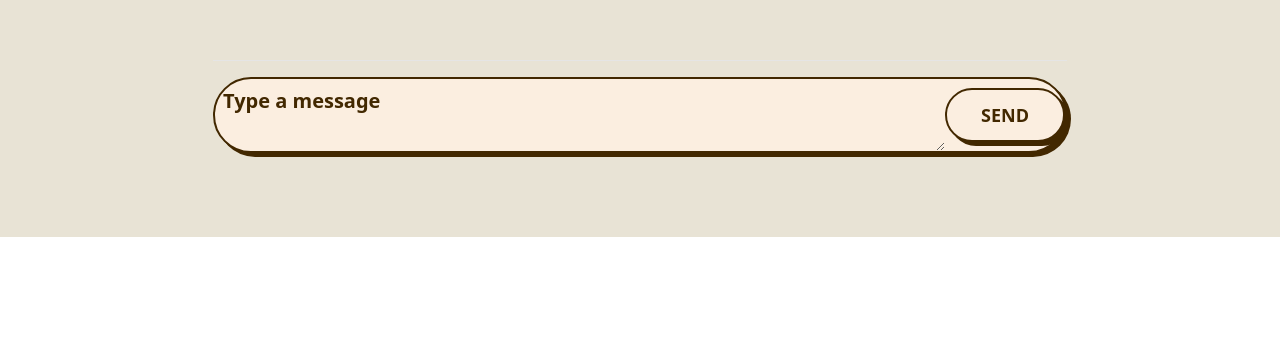
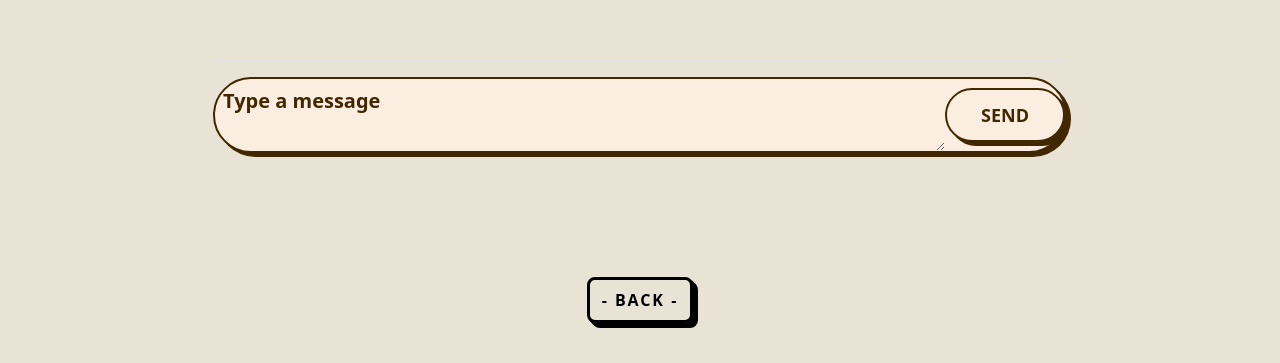
Before and after one commit to ramdhannassyirah/PortfolioV2.0, a Nuxt app: page /chatRoom in a window 1280 px wide. Shown: the part 651-1014 px from the top of the page. Before the commit the page ends 888 px from the top, so only its background shows below. Built offline with nearby package versions, Linux system fonts and the light colour scheme; no server answers; the database is empty; a web font is replaced by a local one.

Commit message:
chatroom

```diff
--- a/components/buttonBar.vue
+++ b/components/buttonBar.vue
@@ -1,11 +1,13 @@
 <template>
-  <a href="#" class="block md:hidden lg:hidden">
-    <div
-      class="button-54 w-[56px] h-[56px] bg-white rounded-full fixed z-40 bottom-10 right-5 flex items-center justify-center shadow-[5px_5px_0px_0px_rgba(56,49,47)]"
-    >
-      <img src="../assets/img/angle.svg" alt="" />
-    </div>
-  </a>
+  <div class="">
+    <NuxtLink to="/chatRoom" class="block md:hidden lg:hidden">
+      <div
+        class="button-54 w-[56px] h-[56px] bg-white rounded-full fixed z-40 bottom-10 right-5 flex items-center justify-center shadow-[5px_5px_0px_0px_rgba(56,49,47)]"
+      >
+        <img src="../assets/img/message.png" width="35px" alt="" />
+      </div>
+    </NuxtLink>
+  </div>
 </template>
 <style scoped>
 .button-54 {
--- a/pages/chatRoom.vue
+++ b/pages/chatRoom.vue
@@ -1,5 +1,5 @@
 <template>
-  <div class="flex justify-center min-h-screen">
+  <div class="flex flex-col justify-center">
     <div class="flex justify-center w-full">
       <main
         class="no-scrollbar w-full scroll-smooth transition-all px-5 lg:px-0 md:px-0 duration-300 lg:min-h-screen lg:max-w-[854px]"
@@ -9,6 +9,7 @@
           <p>Kirimkan Pesan Sekarang Juga</p>
         </div>
         <div
+          ref="chatContainer"
           class="no-scrollbar mb-4 h-[60vh] space-y-6 overflow-y-auto scroll-smooth border-b border-neutral-200 pb-2 dark:border-neutral-700 md:h-[65vh]"
         >
           <div class="flex flex-col gap-6">
@@ -26,6 +27,7 @@
           class="flex items-center justify-between w-full bg-[#fbeee0] rounded-full input"
         >
           <textarea
+            ref="messageInput"
             type="text"
             placeholder="Type a message"
             class="w-full p-2 text-xl placeholder:text-[#422800] font-bold bg-transparent outline-none"
@@ -40,11 +42,16 @@
       </main>
     </div>
   </div>
+  <div class="flex justify-center">
+    <NuxtLink class="my-10 text-2xl font-bold rounded-lg button-54" to="/"
+      >- Back -</NuxtLink
+    >
+  </div>
 </template>
 
 <script>
+import {collection, onSnapshot, addDoc} from "firebase/firestore";
 import db from "../firebase";
-import {collection, onSnapshot, getDocs, doc, addDoc} from "firebase/firestore";
 
 export default {
   data() {
@@ -53,14 +60,8 @@ export default {
       chatData: [],
     };
   },
-  head() {
-    return {
-      title: "Ramdhan || ChatRoom",
-    };
-  },
   async mounted() {
     try {
-      // Menggunakan listener untuk mendengarkan perubahan data secara real-time
       const unsubscribe = onSnapshot(collection(db, "users"), (snapshot) => {
         snapshot.docChanges().forEach((change) => {
           if (change.type === "added") {
@@ -70,13 +71,8 @@ export default {
               pesan: change.doc.data().pesan,
             };
             this.chatData.push(data);
-          }
-          if (change.type === "modified") {
-            const data = {
-              name: change.doc.id,
-              tanggal: change.doc.data().tanggal,
-              pesan: change.doc.data().pesan,
-            };
+
+            this.$nextTick(this.scrollChatContainer);
           }
         });
       });
@@ -84,10 +80,12 @@ export default {
       console.error("Error fetching data:", error);
     }
   },
-
   methods: {
     async sendData() {
-      const input = document.querySelector("textarea").value;
+      const input = this.$refs.messageInput.value.trim();
+      if (!input) {
+        return alert("Please enter a message");
+      }
       const currentDate = new Date();
       const tanggal = currentDate.toLocaleDateString("en-US", {
         year: "numeric",
@@ -95,15 +93,15 @@ export default {
         day: "numeric",
       });
 
-      if (!input) {
-        return alert("Please enter a message");
-      } else {
-        await addDoc(collection(db, "users"), {
-          pesan: input,
-          tanggal: tanggal,
-        });
-        document.querySelector("textarea").value = "";
-      }
+      await addDoc(collection(db, "users"), {
+        pesan: input,
+        tanggal: tanggal,
+      });
+      this.$refs.messageInput.value = ""; // Kosongkan textarea setelah pesan terkirim
+    },
+    scrollChatContainer() {
+      const container = this.$refs.chatContainer;
+      container.scrollTop = container.scrollHeight;
     },
   },
 };
@@ -113,6 +111,36 @@ export default {
 .input {
   box-shadow: #422800 4px 4px 0 0;
   border: 2px solid #422800;
+}
+
+.button-54 {
+  font-family: "Open Sans", sans-serif;
+  font-size: 16px;
+  letter-spacing: 2px;
+  text-decoration: none;
+  text-transform: uppercase;
+  color: #000;
+  cursor: pointer;
+  border: 3px solid;
+  padding: 0.25em 0.5em;
+  box-shadow: 1px 1px 0px 0px, 2px 2px 0px 0px, 3px 3px 0px 0px, 4px 4px 0px 0px,
+    5px 5px 0px 0px;
+  position: relative;
+  user-select: none;
+  -webkit-user-select: none;
+  touch-action: manipulation;
+}
+
+.button-54:active {
+  box-shadow: 0px 0px 0px 0px;
+  top: 5px;
+  left: 5px;
+}
+
+@media (min-width: 768px) {
+  .button-54 {
+    padding: 0.25em 0.75em;
+  }
 }
 
 .button-74 {
```
Also changed, not shown: assets/img/message.png (added).
